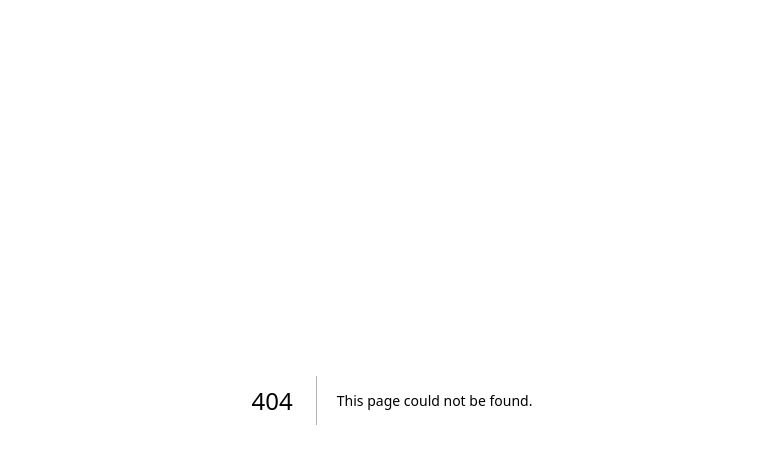
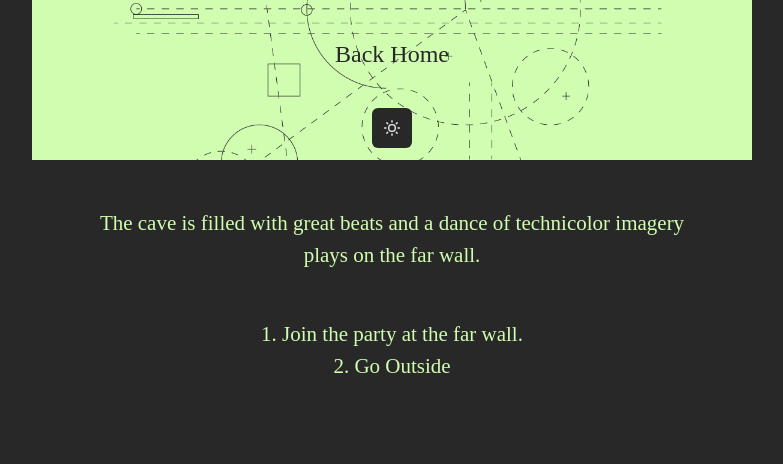
Before and after one commit to oovg/the-open-template, a Next.js app: page /outside in a window 1280 px wide. Before the commit this address had no page. Shown: the top 464 px of the page, without its empty margins (248-1031 px from the left). Built offline with nearby package versions, Linux system fonts and the light colour scheme; a web font is replaced by a local one; what @rainbow-me/rainbowkit, wagmi would draw is missing.

Commit message:
adds base state machine

```diff
--- a/src/components/Further.tsx
+++ b/src/components/Further.tsx
@@ -1,5 +1,5 @@
 import React from 'react'
-import { Box, Flex, Link, Text } from '@chakra-ui/react'
+import { Box, Code, Flex, Link, Text } from '@chakra-ui/react'
 import { Rule } from '@/components'
 
 export const Further = () => (
@@ -10,11 +10,20 @@ export const Further = () => (
     <Flex alignItems="start">
         <Box w={['100%', null, '50%']}>
           <Rule />
-          <Link href="/">Link</Link>
+          <Code>further-reading/
+├─ Ontological Stakes of Moloch
+├─ Friends of the Outside
+contributors/
+├─ exeunt
+├─ vengi
+├─ journals/
+│  ├─ Black Sky Network
+│  ├─ Blockchain Socialist
+</Code>
         </Box>
         <Box w={['100%', null, '50%']}>
           <Rule />
-          <Link href="/">Link</Link>
+
         </Box>
     </Flex>
   </Box>
--- /dev/null
+++ b/src/components/PageMetadata.tsx
@@ -0,0 +1,75 @@
+import Head from 'next/head'
+import { useRouter } from 'next/router'
+
+import {
+  DEFAULT_IMAGE_PATH,
+  FAVICON_IMAGE_PATH,
+  SITE_NAME,
+  SITE_URL,
+  TWITTER_HANDLE,
+} from '@/constants'
+
+interface MetadataItem {
+  name?: string
+  property?: string
+  content: string
+}
+
+interface Props {
+  title: string
+  description: string
+  image?: string
+}
+
+export const PageMetadata: React.FC<Props> = ({
+  title,
+  description,
+  image,
+}) => {
+  const router = useRouter()
+  const { href: url } = new URL(router.asPath, SITE_URL)
+  const fullTitle = `${title} | ${SITE_NAME}`
+  const { href: defaultOgImage } = new URL(DEFAULT_IMAGE_PATH, SITE_URL)
+  const ogImage = !image ? defaultOgImage : new URL(image, SITE_URL).href
+
+  const metadata: MetadataItem[] = [
+    { name: 'title', content: fullTitle },
+    { name: 'description', content: description },
+    { name: 'application-name', content: SITE_NAME },
+    { name: 'image', content: ogImage },
+    // OpenGraph
+    { property: 'og:title', content: fullTitle },
+    { property: 'og:description', content: description },
+    { property: 'og:type', content: 'website' },
+    { property: 'og:site_name', content: SITE_NAME },
+    { property: 'og:url', content: url },
+    { property: 'og:image', content: ogImage },
+    { property: 'og:image:url', content: ogImage },
+    { property: 'og:image:secure_url', content: ogImage },
+    { property: 'og:image:alt', content: SITE_NAME },
+    { property: 'og:image:type', content: 'image/png' },
+    // Twitter
+    { name: 'twitter:card', content: 'summary_large_image' },
+    { property: 'twitter:url', content: url },
+    { name: 'twitter:creator', content: TWITTER_HANDLE },
+    { name: 'twitter:site', content: TWITTER_HANDLE },
+    { name: 'twitter:title', content: fullTitle },
+    { name: 'twitter:description', content: description },
+    // patch to force a cache invalidation of twitter's card bot
+    { name: 'twitter:image', content: `${ogImage}/#` },
+    // viewport
+    { name: 'viewport', content: 'width=device-width, initial-scale=1' },
+  ]
+
+  return (
+    <Head>
+      <title>{fullTitle}</title>
+      {metadata.map((data) => (
+        <meta key={data.name || data.property} {...data} />
+      ))}
+      {/* favicon */}
+      <link rel="icon" type="image/x-icon" href={FAVICON_IMAGE_PATH} />
+      <link rel="manifest" href="/manifest.json" />
+    </Head>
+  )
+}
--- /dev/null
+++ b/src/components/Secret.tsx
@@ -0,0 +1,12 @@
+import React from 'react'
+import { Box, Link, Text } from '@chakra-ui/react'
+
+export const Secret = () => (
+  <Box>
+    <Link href="/outside">
+      <Box position="relative" w="42px" h="42px" mt={6} border="1px" borderStyle="dashed" borderRadius="full" borderColor="bg">
+        <Text position="absolute" ml={1} mt={3} color="bg">+</Text>
+      </Box>
+    </Link>
+  </Box>
+)
--- a/src/components/index.ts
+++ b/src/components/index.ts
@@ -3,6 +3,8 @@ export * from './Further'
 export * from './Matter'
 export * from './Matter2'
 export * from './Matter3'
+export * from './PageMetadata'
 export * from './Rule'
+export * from './Secret'
 export * from './Section'
 export * from './Tags'
--- /dev/null
+++ b/src/constants/index.ts
@@ -0,0 +1,5 @@
+export const DEFAULT_IMAGE_PATH = "/public/assets/TOM_og.png" as const
+export const FAVICON_IMAGE_PATH = "/public/favicon.ico" as const
+export const SITE_NAME = "The Open Machine" as const
+export const SITE_URL = "https://theopenmachine.net" as const
+export const TWITTER_HANDLE = "" as const
--- /dev/null
+++ b/src/pages/outside.tsx
@@ -0,0 +1,76 @@
+import { Flex, Heading, Button, IconButton, Link, Text, useColorMode } from '@chakra-ui/react'
+import { SunIcon, MoonIcon } from '@chakra-ui/icons'
+import { PageMetadata } from '@/components'
+import { useState } from "react"
+
+
+export default function Outside() {
+  const { colorMode, toggleColorMode } = useColorMode()
+  const isDarkMode = colorMode === 'dark'
+
+  const [option, setOption] = useState("start")
+
+  return (
+    <>
+      <PageMetadata />
+      <main>
+        <Flex
+          direction="column"
+          textAlign="center"
+          borderRadius="xl"
+          background="bg"
+          color="primary"
+          flexWrap="wrap"
+          maxW="720px" mx="auto"
+          mb={12}
+        >
+          <Flex direction="column" alignItems="center" justifyContent="center" w={[ '100%', null, '100%']} minH="20vh" bgColor="primary" bgImg={`url("/assets/${isDarkMode ? 'bg_pointDark.png' : 'bg_pointLight.png'}")`} bgSize="cover" bgPosition="center">
+            <Link href="/" color="bg" my={6} fontSize="2xl">Back Home</Link>
+            <IconButton
+              w="fit-content"
+              mx="auto"
+              icon={isDarkMode ? <SunIcon /> : <MoonIcon />}
+              onClick={toggleColorMode}
+              aria-label="Toggle color mode"
+              bg="bg"
+              mt={3}
+              _hover={{
+                background: "bg",
+              }}
+            />
+          </Flex>
+          { option == "start" && (
+          <Flex direction="column" alignItems="center" justifyContent="center" p={12} w={[ '100%', null, '100%']} mx="auto">
+            <Text textStyle="tag">The cave is filled with great beats and a dance of technicolor imagery plays on the far wall.</Text>
+            <Text as='button' onClick={() => setOption("inside")}>1. Join the party at the far wall.</Text>
+            <Text as='button' onClick={() => setOption("outside")}>2. Go Outside</Text>
+          </Flex>
+          )}
+          </Flex>
+          { option !== "start" && (
+          <Flex direction="column" alignItems="center" justifyContent="center" p={12} w={[ '100%', null, '50%']} mx="auto">
+            <Text as="button" onClick={()=> setOption("start")}textStyle="tag">RESET</Text>
+          </Flex>
+        )}
+        { option == "outside" && (
+          <Flex direction="column" alignItems="center" justifyContent="center" p={12} w={[ '100%', null, '50%']} mx="auto">
+            <Text textStyle="tag">In our efforts to ontologically situate the distributed ledger, we discovered a minimal viable order - a just-enough ground from which we can sit back, light a joint, and witness the daybreak of indeterminacy.</Text>
+            <Text textStyle="tag">A savage patience in the sirocco wind, a pact of mathematical stoicism.</Text>
+            <Text textStyle="tag">We dowsed the soil for voids and Bouly radiations, and retired to our hammocks, expecting everything.</Text>
+            <Text textStyle="tag">On the fourth night we heard a blowpipe, an energy combustion polyphonic with lichen and transistors,</Text>
+            <Text textStyle="tag">the loud setan backs of sea mice and the kenotic drones of quasiparticles. Light in the darkling plain.</Text>
+            <Text textStyle="tag">Authority had been deafed, and a new backdrop was hanging in cybernetic relief, peopled with divinities.</Text>
+            <Text textStyle="tag">Tremor, point, and wave: Guess their thoughts.</Text>
+          </Flex>
+        )}
+        { option == "inside" && (
+          <Flex direction="column" alignItems="center" justifyContent="center" p={12} w={[ '100%', null, '50%']} mx="auto">
+            <Text textStyle="h3">YOU DIED</Text>
+          </Flex>
+        )}
+
+
+      </main>
+    </>
+  )
+}
```
Also changed, not shown: src/pages/index.tsx (+3 -8 lines), public/assets/TOM_og.png (added), 1 other file (tests, documents, lock files or other folders).
